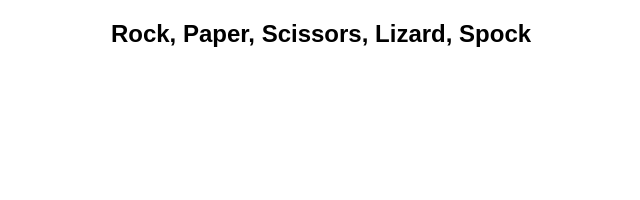
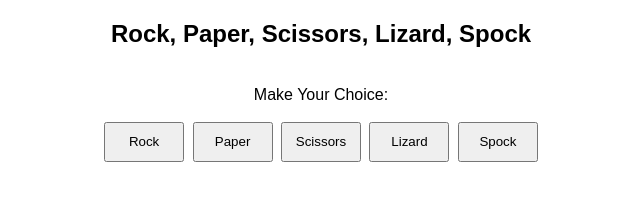
Before and after one commit to Clinto07/RockPaperScissorsLizardSpoke, a plain HTML site: page index.html in a window 1280 px wide. Shown: the whole page, without its empty margins (319-959 px from the left). Drawn offline with Linux system fonts and the light colour scheme; a web font is replaced by a local one.

Commit message:
Add button section in the body

```diff
--- a/index.html
+++ b/index.html
@@ -13,7 +13,14 @@
     </header>
 
     <section class="game-area">
-        <div></div>
+        <div>
+            <p>Make Your Choice:</p>
+            <button aria-label="Rock" data-choice="0" class="control">Rock</button>
+            <button aria-label="Paper" data-choice="1" class="control">Paper</button>
+            <button aria-label="Scissors" data-choice="2" class="control">Scissors</button>
+            <button aria-label="Lizard" data-choice="3" class="control">Lizard</button>
+            <button aria-label="Spock" data-choice="4" class="control">Spock</button>
+        </div>
     </section>
 
 </body>
```
